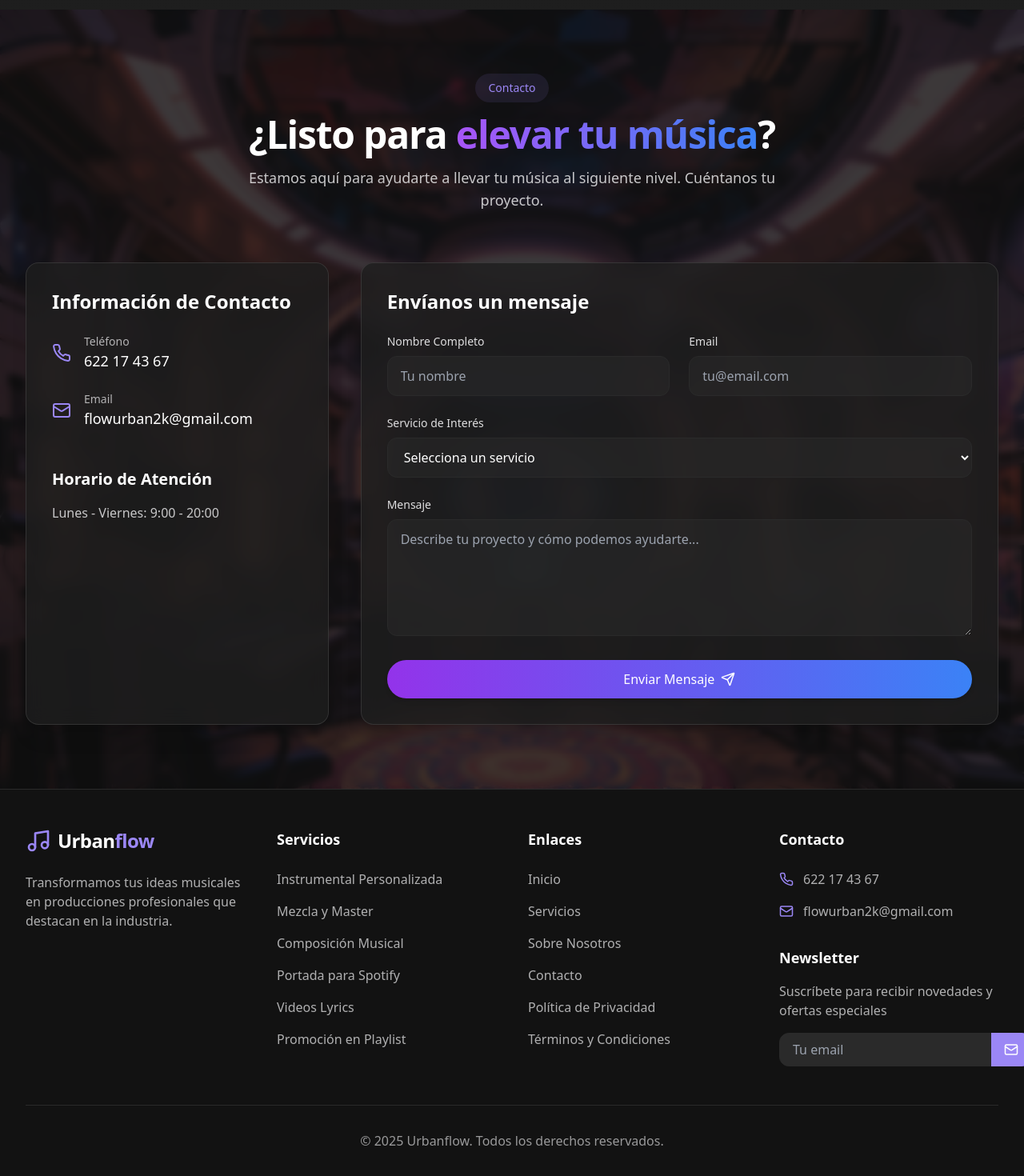
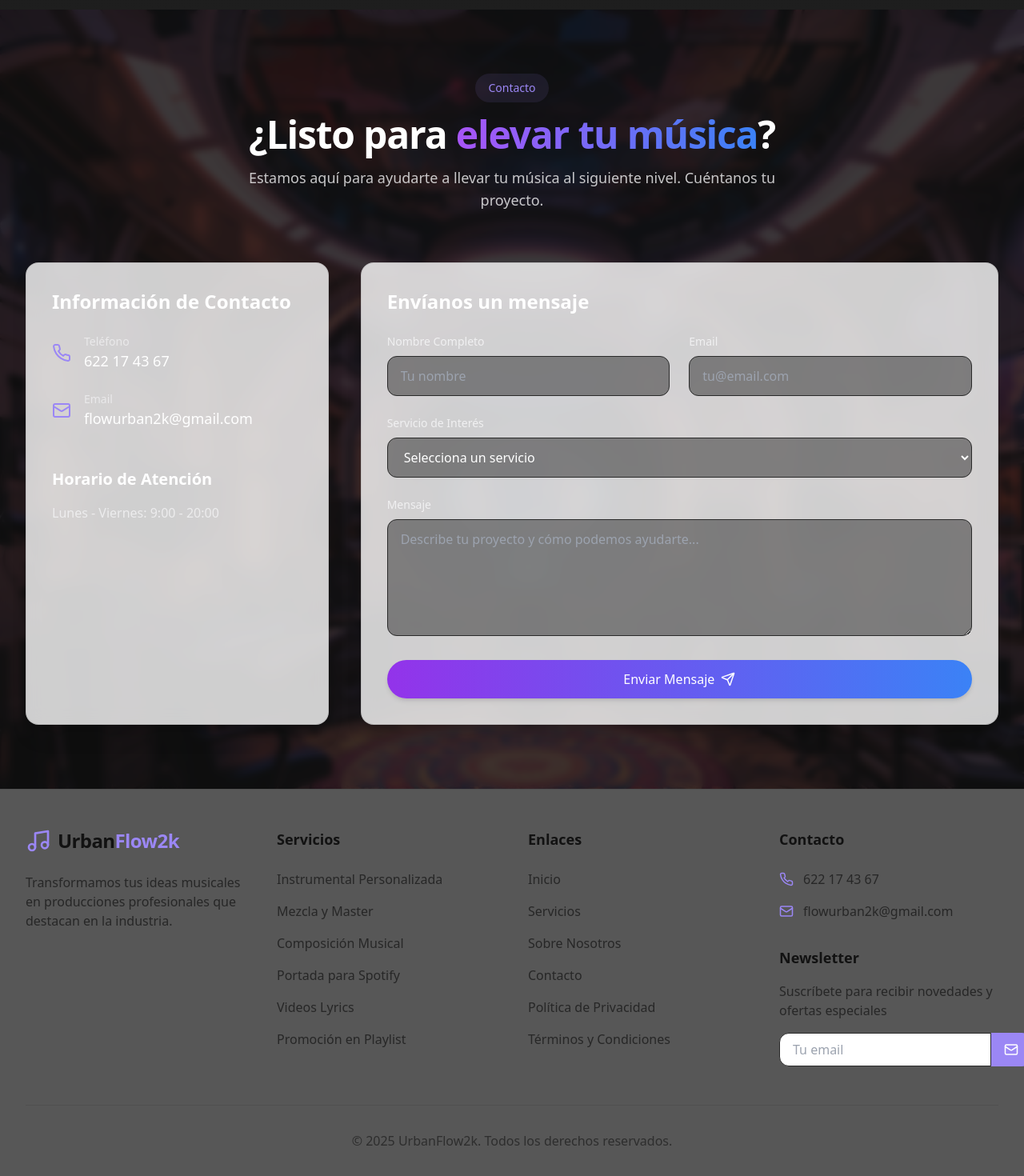
Before and after one commit to Urbanflow2K/urbanflow2k, a React (Vite) app: page /contacto in a window 1280 px wide. Shown: the part 404-1874 px from the top of the page at 80% size. Built offline with nearby package versions, Linux system fonts and the light colour scheme.

Commit message:
Rename website and update colors
The prompt requests to rename the website to UrbanFlow2k and update the background colors.

```diff
--- a/index.html
+++ b/index.html
@@ -1,11 +1,12 @@
+
 <!DOCTYPE html>
 <html lang="en">
   <head>
     <meta charset="UTF-8" />
     <meta name="viewport" content="width=device-width, initial-scale=1.0" />
-    <title>urbanflow-creative-hub</title>
-    <meta name="description" content="Lovable Generated Project" />
-    <meta name="author" content="Lovable" />
+    <title>UrbanFlow2k</title>
+    <meta name="description" content="Transformamos tus ideas musicales en producciones profesionales" />
+    <meta name="author" content="UrbanFlow2k" />
     <meta property="og:image" content="/og-image.png" />
   </head>
 
--- a/src/components/Footer.tsx
+++ b/src/components/Footer.tsx
@@ -6,52 +6,52 @@ const Footer = () => {
   const currentYear = new Date().getFullYear();
 
   return (
-    <footer className="bg-urban-black border-t border-white/10">
+    <footer className="bg-urban-light/30 border-t border-urban-black/10">
       <div className="max-w-7xl mx-auto px-4 sm:px-6 lg:px-8 py-12">
         <div className="grid grid-cols-1 md:grid-cols-4 gap-10">
           <div className="col-span-1 md:col-span-1">
             <Link to="/" className="flex items-center space-x-2 mb-6">
               <Music className="h-8 w-8 text-urban-accent" />
-              <span className="text-2xl font-bold tracking-tight text-urban-white">
-                Urban<span className="text-urban-accent">flow</span>
+              <span className="text-2xl font-bold tracking-tight text-urban-black">
+                Urban<span className="text-urban-accent">Flow2k</span>
               </span>
             </Link>
 
-            <p className="text-urban-light/70 mb-6">
+            <p className="text-urban-black/70 mb-6">
               Transformamos tus ideas musicales en producciones profesionales que destacan en la industria.
             </p>
           </div>
 
           <div className="col-span-1">
-            <h3 className="text-lg font-semibold text-urban-white mb-6">Servicios</h3>
+            <h3 className="text-lg font-semibold text-urban-black mb-6">Servicios</h3>
             <ul className="space-y-4">
               <li>
-                <Link to="/servicios" className="text-urban-light/70 hover:text-urban-accent smooth-transition">
+                <Link to="/servicios" className="text-urban-black/70 hover:text-urban-accent smooth-transition">
                   Instrumental Personalizada
                 </Link>
               </li>
               <li>
-                <Link to="/servicios" className="text-urban-light/70 hover:text-urban-accent smooth-transition">
+                <Link to="/servicios" className="text-urban-black/70 hover:text-urban-accent smooth-transition">
                   Mezcla y Master
                 </Link>
               </li>
               <li>
-                <Link to="/servicios" className="text-urban-light/70 hover:text-urban-accent smooth-transition">
+                <Link to="/servicios" className="text-urban-black/70 hover:text-urban-accent smooth-transition">
                   Composición Musical
                 </Link>
               </li>
               <li>
-                <Link to="/servicios" className="text-urban-light/70 hover:text-urban-accent smooth-transition">
+                <Link to="/servicios" className="text-urban-black/70 hover:text-urban-accent smooth-transition">
                   Portada para Spotify
                 </Link>
               </li>
               <li>
-                <Link to="/servicios" className="text-urban-light/70 hover:text-urban-accent smooth-transition">
+                <Link to="/servicios" className="text-urban-black/70 hover:text-urban-accent smooth-transition">
                   Videos Lyrics
                 </Link>
               </li>
               <li>
-                <Link to="/servicios" className="text-urban-light/70 hover:text-urban-accent smooth-transition">
+                <Link to="/servicios" className="text-urban-black/70 hover:text-urban-accent smooth-transition">
                   Promoción en Playlist
                 </Link>
               </li>
@@ -59,35 +59,35 @@ const Footer = () => {
           </div>
 
           <div className="col-span-1">
-            <h3 className="text-lg font-semibold text-urban-white mb-6">Enlaces</h3>
+            <h3 className="text-lg font-semibold text-urban-black mb-6">Enlaces</h3>
             <ul className="space-y-4">
               <li>
-                <Link to="/" className="text-urban-light/70 hover:text-urban-accent smooth-transition">
+                <Link to="/" className="text-urban-black/70 hover:text-urban-accent smooth-transition">
                   Inicio
                 </Link>
               </li>
               <li>
-                <Link to="/servicios" className="text-urban-light/70 hover:text-urban-accent smooth-transition">
+                <Link to="/servicios" className="text-urban-black/70 hover:text-urban-accent smooth-transition">
                   Servicios
                 </Link>
               </li>
               <li>
-                <Link to="/sobre-nosotros" className="text-urban-light/70 hover:text-urban-accent smooth-transition">
+                <Link to="/sobre-nosotros" className="text-urban-black/70 hover:text-urban-accent smooth-transition">
                   Sobre Nosotros
                 </Link>
               </li>
               <li>
-                <Link to="/contacto" className="text-urban-light/70 hover:text-urban-accent smooth-transition">
+                <Link to="/contacto" className="text-urban-black/70 hover:text-urban-accent smooth-transition">
                   Contacto
                 </Link>
               </li>
               <li>
-                <Link to="/politica-de-privacidad" className="text-urban-light/70 hover:text-urban-accent smooth-transition">
+                <Link to="/politica-de-privacidad" className="text-urban-black/70 hover:text-urban-accent smooth-transition">
                   Política de Privacidad
                 </Link>
               </li>
               <li>
-                <Link to="/terminos-y-condiciones" className="text-urban-light/70 hover:text-urban-accent smooth-transition">
+                <Link to="/terminos-y-condiciones" className="text-urban-black/70 hover:text-urban-accent smooth-transition">
                   Términos y Condiciones
                 </Link>
               </li>
@@ -95,12 +95,12 @@ const Footer = () => {
           </div>
 
           <div className="col-span-1">
-            <h3 className="text-lg font-semibold text-urban-white mb-6">Contacto</h3>
+            <h3 className="text-lg font-semibold text-urban-black mb-6">Contacto</h3>
             <ul className="space-y-4">
               <li>
                 <div className="flex items-center">
                   <Phone className="text-urban-accent mr-3" size={18} />
-                  <a href="tel:622174367" className="text-urban-light/70 hover:text-urban-accent smooth-transition">
+                  <a href="tel:622174367" className="text-urban-black/70 hover:text-urban-accent smooth-transition">
                     622 17 43 67
                   </a>
                 </div>
@@ -108,7 +108,7 @@ const Footer = () => {
               <li>
                 <div className="flex items-center">
                   <Mail className="text-urban-accent mr-3" size={18} />
-                  <a href="mailto:flowurban2k@gmail.com" className="text-urban-light/70 hover:text-urban-accent smooth-transition">
+                  <a href="mailto:flowurban2k@gmail.com" className="text-urban-black/70 hover:text-urban-accent smooth-transition">
                     flowurban2k@gmail.com
                   </a>
                 </div>
@@ -116,14 +116,14 @@ const Footer = () => {
             </ul>
 
             <div className="mt-8">
-              <h3 className="text-lg font-semibold text-urban-white mb-4">Newsletter</h3>
-              <p className="text-urban-light/70 mb-4">Suscríbete para recibir novedades y ofertas especiales</p>
+              <h3 className="text-lg font-semibold text-urban-black mb-4">Newsletter</h3>
+              <p className="text-urban-black/70 mb-4">Suscríbete para recibir novedades y ofertas especiales</p>
 
               <form className="flex">
                 <input
                   type="email"
                   placeholder="Tu email"
-                  className="flex-1 px-4 py-2 bg-urban-gray border border-urban-gray rounded-l-lg focus:ring-2 focus:ring-urban-accent focus:border-transparent smooth-transition"
+                  className="flex-1 px-4 py-2 bg-white border border-urban-gray rounded-l-lg focus:ring-2 focus:ring-urban-accent focus:border-transparent smooth-transition"
                 />
                 <button
                   type="submit"
@@ -136,9 +136,9 @@ const Footer = () => {
           </div>
         </div>
 
-        <div className="mt-12 pt-8 border-t border-white/10 text-center">
-          <p className="text-urban-light/60">
-            © {currentYear} Urbanflow. Todos los derechos reservados.
+        <div className="mt-12 pt-8 border-t border-urban-black/10 text-center">
+          <p className="text-urban-black/60">
+            © {currentYear} UrbanFlow2k. Todos los derechos reservados.
           </p>
         </div>
       </div>
--- a/src/index.css
+++ b/src/index.css
@@ -55,17 +55,17 @@
     @apply border-border;
   }
   body {
-    @apply bg-gradient-to-b from-[#121212] to-[#1E1E1E] text-urban-white min-h-screen;
+    @apply bg-gradient-to-b from-[#f7f5e6] to-[#f2fce2] text-urban-black min-h-screen;
     font-feature-settings: "rlig" 1, "calt" 1;
   }
 }
 
 @layer components {
   .glass-card {
-    @apply bg-urban-darkgray/80 backdrop-blur-md border border-white/10 rounded-2xl shadow-xl overflow-hidden;
+    @apply bg-white/80 backdrop-blur-md border border-black/10 rounded-2xl shadow-xl overflow-hidden;
   }
   .glass-nav {
-    @apply bg-urban-black/80 backdrop-blur-md border-b border-white/10;
+    @apply bg-white/80 backdrop-blur-md border-b border-black/10;
   }
   .btn-primary {
     @apply bg-gradient-to-r from-purple-600 to-blue-500 text-white px-6 py-3 rounded-full font-medium shadow-md hover:shadow-lg hover:bg-opacity-90 transition-all duration-300;
```
Also changed, not shown: src/components/Navbar.tsx (+9 -9 lines).
